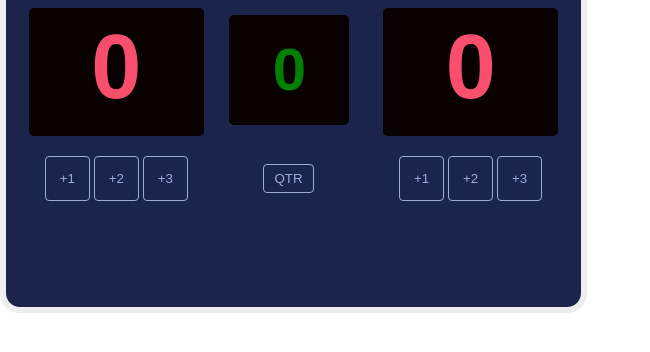
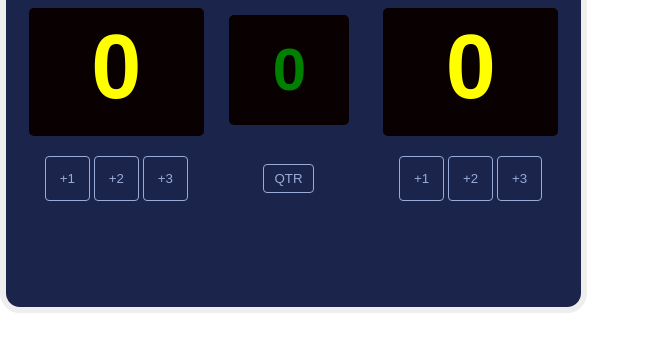
Before and after one commit to Q1one26-bot/Basketball-Scoreboard, a website built with Vite: page Scrim-s04k019/index.html in a window 1280 px wide. Shown: the part 84-436 px from the top of the page, without its empty margins (0-650 px from the left). Built offline with nearby package versions, Linux system fonts and the light colour scheme; a web font is replaced by a local one.

Commit message:
changed number color from red to yellow.

```diff
--- a/Scrim-s04k019/index.css
+++ b/Scrim-s04k019/index.css
@@ -79,7 +79,7 @@ body {
     height: 120px;
     font-size: 90px;
     margin:20px;
-    color: #F94F6D;
+    color: yellow;
     padding-top: 8px;
     padding-left: 10px;
     padding-right: 10px;
```
